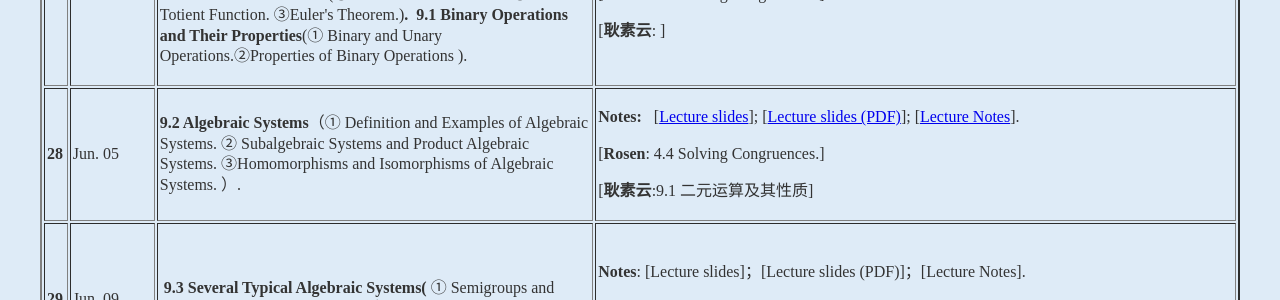
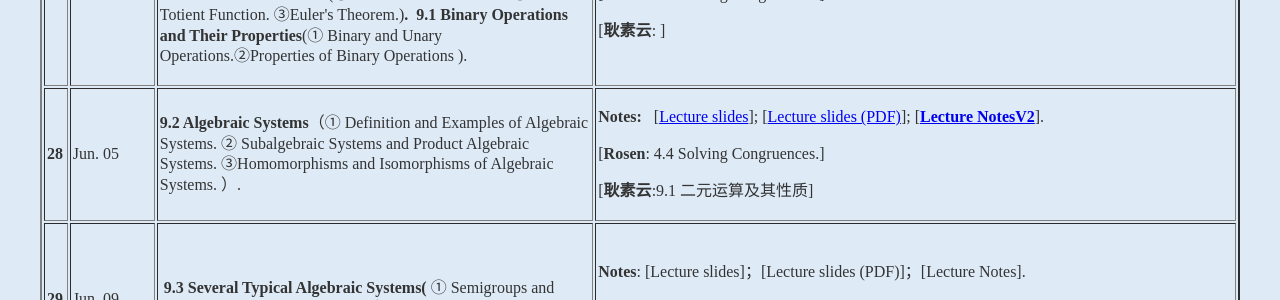
Before and after one commit to kejiwei/kejiwei.github.io, a Jekyll site: the page teaching/courses/dismath/index.html, which Jekyll copies as it is, in a window 1280 px wide and 900 px high, scrolled down 4758 px. Shown: the part 152-452 px from the top of the window. Built offline with Jekyll 4.4.1, drawn with Linux system fonts in a browser that asks for light colours.

Commit message:
20260608

```diff
--- a/teaching/courses/dismath/index.html
+++ b/teaching/courses/dismath/index.html
@@ -335,7 +335,7 @@
                 <td>Jun. 05</td>
                 <td><p> </p>
                   <p><strong>9.2 Algebraic Systems</strong>（① Definition and Examples of Algebraic Systems. ② Subalgebraic Systems and Product Algebraic Systems. ③Homomorphisms and Isomorphisms of Algebraic Systems. ）.&nbsp;&nbsp; <strong>&nbsp;</strong></p></td>
-                <td><p><strong>Notes:</strong> &nbsp; [<a href="slides/CH9.1-3 Algebraic Systems-26(27)16-60.ppsx">Lecture slides</a>]; [<a href="slides/CH9.1-3 Algebraic Systems-26(27)16-60.pdf">Lecture slides (PDF)</a>]; [<a href="slides/离散数学讲义第10章-代数系统-20260603V1.pdf">Lecture Notes</a>].</p>
+                <td><p><strong>Notes:</strong> &nbsp; [<a href="slides/CH9.1-3 Algebraic Systems-26(27)16-60.ppsx">Lecture slides</a>]; [<a href="slides/CH9.1-3 Algebraic Systems-26(27)16-60.pdf">Lecture slides (PDF)</a>]; [<strong><a href="slides/离散数学讲义第10章-代数系统-20260608.pdf">Lecture NotesV2</a></strong>].</p>
                   <p>[<strong>Rosen</strong>: 4.4 Solving Congruences.]&nbsp;</p>
                   <p>[<strong>耿素云</strong>:9.1 二元运算及其性质] </p></td>
                 </tr>
```
Also changed, not shown: 2 other files.
